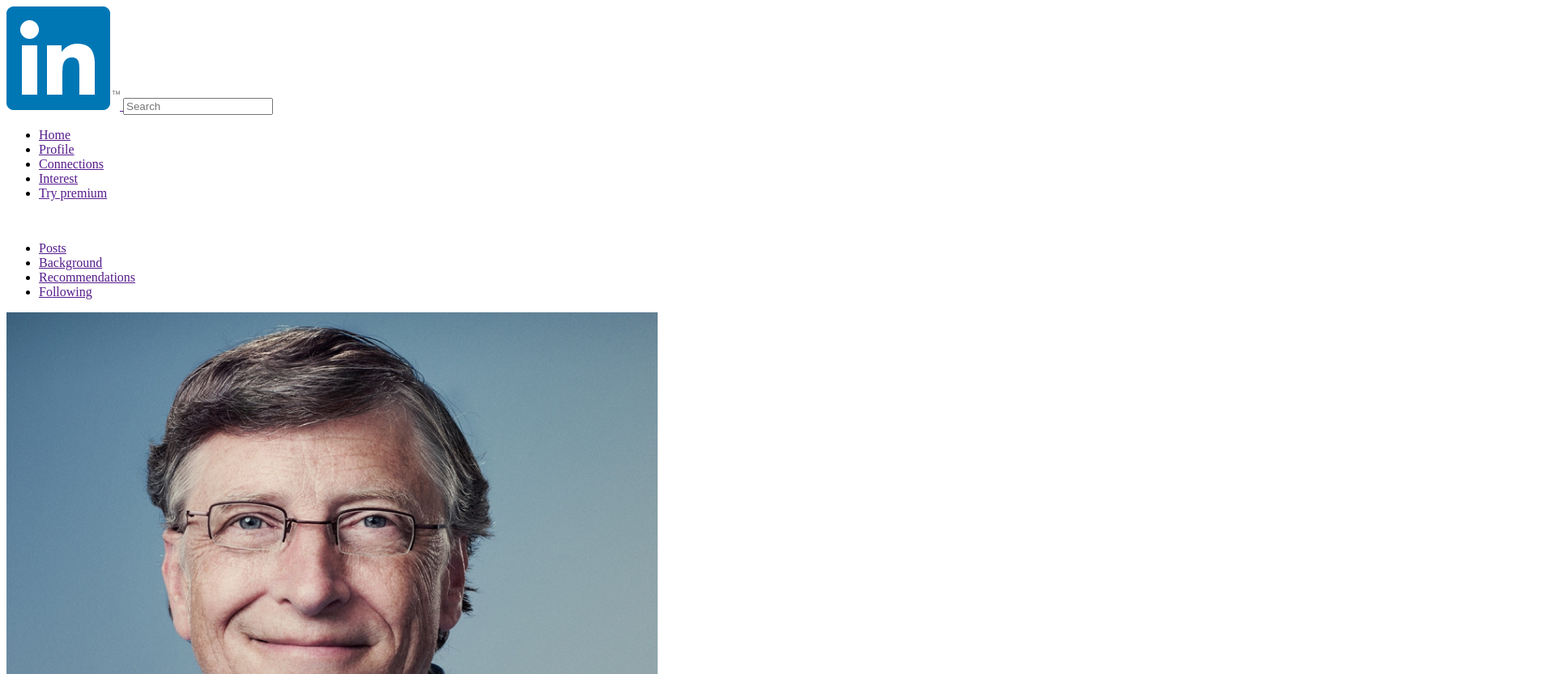
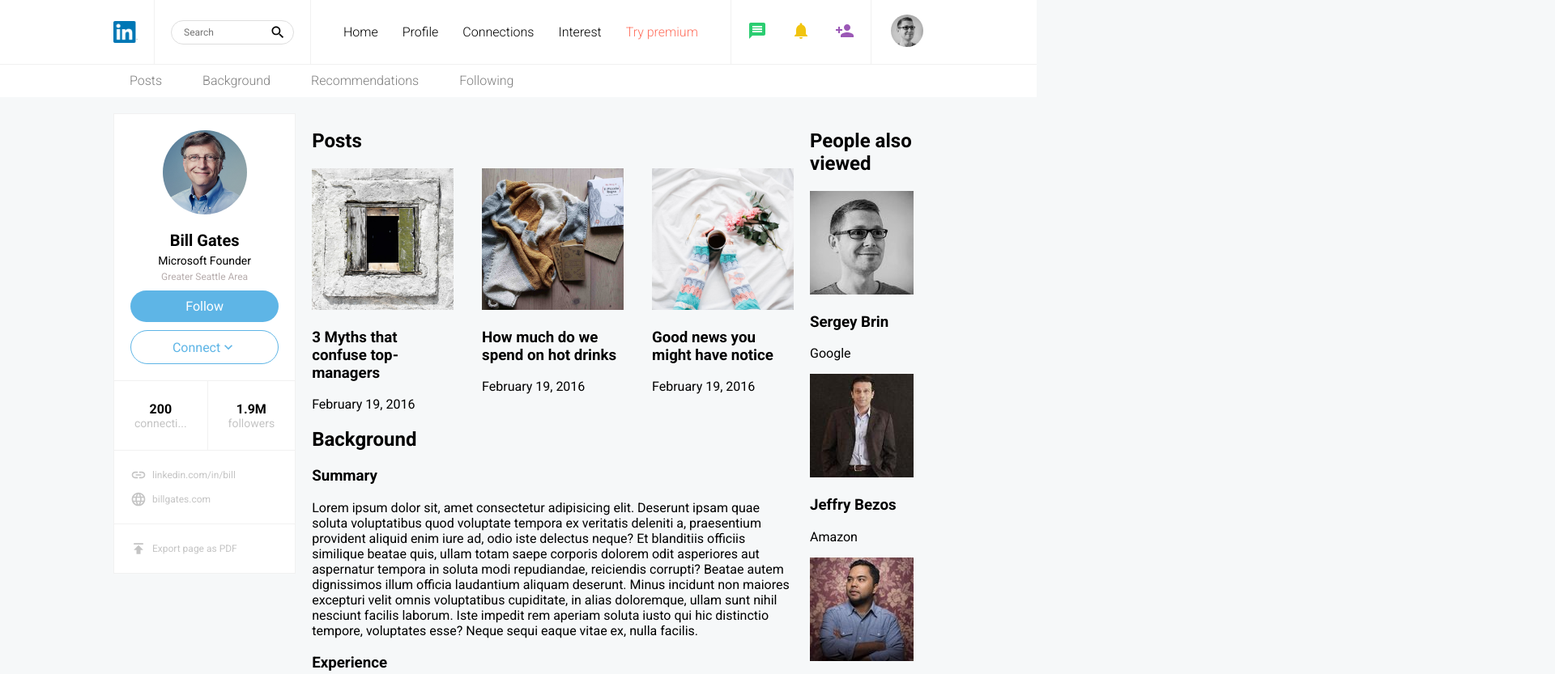
Before and after one commit to petersonby/FrontLoops, a website: page Loop 2 - Step 10/index.html in a window 1280 px wide. Shown: the top 833 px of the page at 81% size, 1920 px wide, since content can reach past the window. Drawn offline with Linux system fonts and the light colour scheme.

Commit message:
feat: add header and left sidebar implementation

```diff
--- a/Loop 2 - Step 10/css/main.css
+++ b/Loop 2 - Step 10/css/main.css
@@ -0,0 +1,373 @@
+*, *::before, *::after {
+  box-sizing: border-box;
+}
+
+body {
+  margin: 0;
+  background-color: #F6F8F9;
+  min-height: 100vh;
+  font-family: 'Roboto', Arial, sans-serif;
+}
+
+.header {
+  background-color: #fff;
+  margin-bottom: 20px;
+}
+
+.header__top {
+  border-bottom: 1px solid #F1F1F1;
+  height: 80px;
+}
+
+.header__top .container {
+  display: flex;
+  justify-content: flex-start;
+  align-items: center;
+}
+
+.container {
+  width: 1000px;
+  margin: 0 auto;
+  height: 100%;
+}
+
+.header__logo {
+  padding-right: 20px;
+  border-right: 1px solid #F1F1F1;
+  height: 100%;
+  display: flex;
+  justify-content: center;
+  align-items: center;
+}
+
+.header__logo-img {
+  width: 30px;
+  height: auto;
+}
+
+.header__search {
+  position: relative;
+  margin-left: 20px;
+  margin-right: 20px;
+}
+
+.header__search-input {
+  border-radius: 15px;
+  width: 152px;
+  height: 30px;
+  border: 1px solid #DEDEDE;
+  padding: 0 15px;
+  font-family: inherit;
+  font-weight: 400;
+  font-size: 12px;
+}
+
+.header__search::after {
+  content: '';
+  display: block;
+  position: absolute;
+  top: 5px;
+  right: 10px;
+  background: url('../img/baseline-search-24px.svg') no-repeat center /cover;
+  width: 20px;
+  height: 20px;
+}
+
+.header__top-menu {
+  padding: 0 40px;
+  height: 100%;
+  display: flex;
+  align-items: center;
+  border-right: 1px solid #F1F1F1;
+  border-left: 1px solid #F1F1F1;
+}
+
+
+/* Menu */
+
+.menu__list {
+  margin: 0;
+  padding: 0;
+  display: flex;
+  list-style: none;
+}
+
+.menu__item {
+  margin-right: 30px;
+}
+
+.menu__item:last-child {
+  margin-right: 0;
+}
+
+.menu__link {
+  text-decoration: none;
+  color: #000;
+  font-size: 16px;
+  font-weight: 300;
+}
+
+.menu__link_red {
+  color: #FF705E;
+}
+
+/* Profile */
+.profile {
+  display: flex;
+  align-items: center;
+  border-right: 1px solid #F1F1F1;
+  padding: 0 20px;
+  height: 100%;
+}
+
+.profile__link {
+  margin-right: 30px;
+}
+
+.profile__link:last-child {
+  margin-right: 0;
+}
+
+.profile__user {
+  margin-left: auto;
+}
+
+.profile__user-avatar {
+  border-radius: 50%;
+  width: 40px;
+  height: 40px;
+}
+
+/* Menu second */
+
+.menu-second {
+  height: 40px;
+}
+
+.menu-second__list {
+  margin: 0;
+  padding: 0;
+  height: 100%;
+  display: flex;
+  justify-content: flex-start;
+  align-items: center;
+}
+
+.menu-second__item {
+  height: 100%;
+  display: flex;
+  justify-content: center;
+  align-items: center;
+  margin-right: 10px;
+}
+
+.menu-second__link {
+  padding: 0 20px;
+  border-bottom: 2px solid transparent;
+  text-decoration: none;
+  display: flex;
+  justify-content: center;
+  align-items: center;
+  color: #7D7D7D;
+  font-size: 16px;
+  font-weight: 300;
+  height: 100%;
+}
+
+.menu-second__link:hover {
+  padding: 0 20px;
+  border-color: #5EB5E6;
+}
+
+/* Main */
+
+.container_flex {
+  display: flex;
+  justify-content: space-between;
+  align-items: flex-start;
+}
+
+.sidebar-left {
+  flex: 0 0 198px;
+  background-color: #fff;
+  border: 1px solid #F1F1F1;
+  margin-right: 20px;
+}
+
+.user__info {
+  padding: 20px;
+  border-bottom: 1px solid #F1F1F1;
+}
+
+.user__img {
+  width: 104px;
+  height: auto;
+  border-radius: 50%;
+  display: block;
+  margin: 0 auto 20px;
+}
+
+.user__name {
+  font-weight: bold;
+  font-size: 20px;
+  text-align: center;
+  margin: 0;
+  margin-bottom: 5px;
+}
+
+.user__status {
+  font-weight: 400;
+  font-size: 14px;
+  text-align: center;
+  margin: 0;
+  margin-bottom: 5px;
+}
+
+.user__location {
+  font-weight: 400;
+  font-size: 12px;
+  color: #B7ADAD;
+  text-align: center;
+  margin: 0;
+  margin-bottom: 10px;
+}
+
+.btn {
+  cursor: pointer;
+  background: transparent;
+  padding: 0;
+  margin: 0;
+  display: flex;
+  justify-content: center;
+  align-items: center;
+  white-space: nowrap;
+  font-family: inherit;
+  border: none;
+}
+
+.btn__fill {
+  border-radius: 25px;
+  background-color: #5EB5E6;
+  color: #fff;
+  font-size: 16px;
+  width: 100%;
+  padding: 10px;
+  margin-bottom: 10px;
+}
+
+.btn__not-fill {
+  border-radius: 25px;
+  border: 1px solid #5EB5E6;
+  color: #5EB5E6;
+  font-size: 16px;
+  width: 100%;
+  padding: 10px;
+}
+
+.count {
+  display: flex;
+  border-bottom: 1px solid #f1f1f1;
+}
+
+.count__item {
+  height: 100%;
+  margin: 0;
+  padding: 25px;
+  text-align: center;
+  color: #C4C4C4;
+  font-size: 14px;
+}
+
+.count__item:first-child {
+  border-right: 1px solid #f1f1f1;
+}
+
+.count__item span {
+  font-weight: bold;
+  font-size: 16px;
+  color: #000;
+}
+
+.user__links {
+  padding: 20px;
+  border-bottom: 1px solid #f1f1f1;
+  overflow: hidden;
+}
+
+.user__link,
+.user__export {
+  text-decoration: none;
+  display: flex;
+  align-items: center;
+  color: #C4C4C4;
+  font-size: 12px;
+  margin-bottom: 10px;
+}
+
+.user__link:last-child {
+  margin-bottom: 0;
+}
+
+.user__link::before {
+  content: '';
+  width: 20px;
+  height: 20px;
+  margin-right: 7px;
+}
+
+.user__link_in::before {
+  background: url('../img/baseline-link-24px.svg') no-repeat center /cover;
+}
+
+.user__link_site::before {
+  background: url('../img/baseline-language-24px.svg') no-repeat center /cover;
+}
+
+.user__export::before {
+  content: '';
+  width: 20px;
+  height: 20px;
+  margin-right: 7px;
+  background: url('../img/baseline-publish-24px.svg') no-repeat center /cover;
+}
+
+.user__export {
+  margin: 20px;
+}
+
+/* Sidebar right */
+
+.sidebar-right {
+  margin-left: 20px;
+  flex: 0 0 140px;
+}
+
+
+/* Posts */
+
+.posts__info {
+  display: flex;
+  justify-content: space-between;
+}
+
+.posts__item {
+  width: 175px;
+}
+
+.posts__img {
+  width: 100%;
+  height: auto;
+}
+
+
+
+
+
+
+/* Experience */
+
+.experience__logo,
+.follow__img {
+  width: 100px;
+  height: auto;
+}
--- a/Loop 2 - Step 10/index.html
+++ b/Loop 2 - Step 10/index.html
@@ -6,7 +6,6 @@
   <meta http-equiv="X-UA-Compatible" content="ie=edge">
   <title>Loop 2 - Challenge</title>
   <link href="https://fonts.googleapis.com/css?family=Roboto:200,300,400,500,700" rel="stylesheet">
-  <link href="https://fonts.googleapis.com/icon?family=Material+Icons" rel="stylesheet">
   <link rel="stylesheet" href="./css/main.css" />
 </head>
 <body>
@@ -17,9 +16,9 @@
         <a href="" class="header__logo">
           <img src="./img/logo.png" alt="" class="header__logo-img">
         </a>
-
-        <input type="search" class="header__search" placeholder="Search">
-
+        <div class="header__search">
+          <input type="search" class="header__search-input" placeholder="Search">
+        </div>
         <nav class="header__top-menu menu">
           <ul class="menu__list">
             <li class="menu__item"><a href="" class="menu__link">Home</a></li>
@@ -31,13 +30,20 @@
         </nav>
 
         <div class="header__profile profile">
-          <a href="" class="profile__msg"></a>
-          <a href="" class="profile__note"></a>
-          <a href="" class="profile__add"></a>
-          <a href="" class="profile__user">
-            <img src="" alt="" class="profile__user-avatar">
+          <a href="" class="profile__link">
+            <svg fill="#2BCD71" xmlns="http://www.w3.org/2000/svg" width="24" height="24" viewBox="0 0 24 24"><path d="M20 2H4c-1.1 0-1.99.9-1.99 2L2 22l4-4h14c1.1 0 2-.9 2-2V4c0-1.1-.9-2-2-2zm-2 12H6v-2h12v2zm0-3H6V9h12v2zm0-3H6V6h12v2z"/><path d="M0 0h24v24H0z" fill="none"/></svg>
+          </a>
+          <a href="" class="profile__link">
+            <svg fill="#F1C40F" width="24" height="24" viewBox="0 0 24 24" xmlns="http://www.w3.org/2000/svg"><path d="M12 22c1.1 0 2-.9 2-2h-4c0 1.1.89 2 2 2zm6-6v-5c0-3.07-1.64-5.64-4.5-6.32V4c0-.83-.67-1.5-1.5-1.5s-1.5.67-1.5 1.5v.68C7.63 5.36 6 7.92 6 11v5l-2 2v1h16v-1l-2-2z"/></svg>
+          </a>
+          <a href="" class="profile__link">
+            <svg fill="#9B58B6" xmlns="http://www.w3.org/2000/svg" width="24" height="24" viewBox="0 0 24 24"><path d="M0 0h24v24H0z" fill="none"/><path d="M15 12c2.21 0 4-1.79 4-4s-1.79-4-4-4-4 1.79-4 4 1.79 4 4 4zm-9-2V7H4v3H1v2h3v3h2v-3h3v-2H6zm9 4c-2.67 0-8 1.34-8 4v2h16v-2c0-2.66-5.33-4-8-4z"/></svg>
           </a>
         </div>
+
+        <a href="" class="profile__user">
+          <img src="./img/avatar.jpg" alt="avatar" class="profile__user-avatar">
+        </a>
       </div>
     </div>
 
@@ -53,9 +59,9 @@
     </nav>
   </header>
 
-  <div class="wrapper">
-    <div class="container">
+  <div class="container container_flex">
     <aside class="sidebar-left user">
+      <div class="user__info">
         <img src="./img/bill-gates-avatar.png" alt="Bill" class="user__img">
 
         <h2 class="user__name">Bill Gates</h2>
@@ -63,16 +69,19 @@
         <p class="user__location">Greater Seattle Area</p>
 
         <button class="btn btn__fill">Follow</button>
-        <button class="btn btn__not-fill">Connect</button>
-
+        <button class="btn btn__not-fill">
+          Connect
+          <svg fill="currentColor" xmlns="http://www.w3.org/2000/svg" width="20" height="20" viewBox="0 0 24 24"><path d="M7.41 8.59L12 13.17l4.59-4.58L18 10l-6 6-6-6 1.41-1.41z"/><path fill="none" d="M0 0h24v24H0V0z"/></svg>
+        </button>
+      </div>
       <div class="user__count count">
         <p class="count__item">
           <span>200</span>
-            connections
+          <br>connecti...
         </p>
         <p class="count__item">
           <span>1.9M</span>
-            followers
+          <br>followers
         </p>
       </div>
 
@@ -355,7 +364,6 @@
     </aside>
 
   </div>
-  </div>
 
   <footer class="footer">
     Linkedin Corporation (c) 2019
```
Also changed, not shown: Loop 2 - Step 10/img/baseline-account_balance-24px.svg (added), Loop 2 - Step 10/img/baseline-add-24px.svg (added), Loop 2 - Step 10/img/baseline-assignment-24px.svg (added), Loop 2 - Step 10/img/baseline-grade-24px.svg (added), Loop 2 - Step 10/img/baseline-keyboard_arrow_down-24px.svg (added), Loop 2 - Step 10/img/baseline-keyboard_arrow_left-24px.svg (added), Loop 2 - Step 10/img/baseline-keyboard_arrow_right-24px.svg (added), Loop 2 - Step 10/img/baseline-language-24px.svg (added), Loop 2 - Step 10/img/baseline-link-24px.svg (added), Loop 2 - Step 10/img/baseline-message-24px.svg (added), Loop 2 - Step 10/img/baseline-notifications-24px.svg (added), Loop 2 - Step 10/img/baseline-person_add-24px.svg (added), Loop 2 - Step 10/img/baseline-publish-24px.svg (added), Loop 2 - Step 10/img/baseline-search-24px.svg (added), 2 more files. Lines whose indentation alone changed are shown as unchanged.
